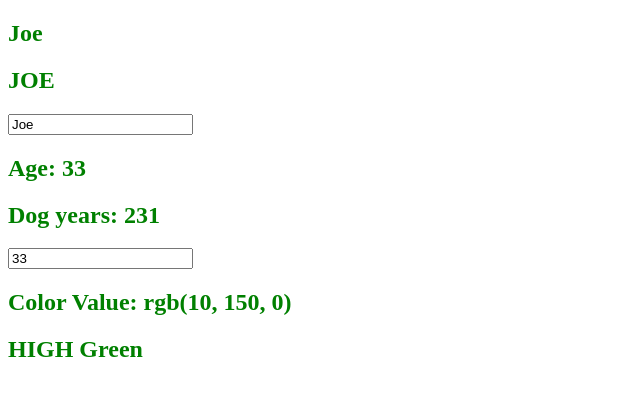
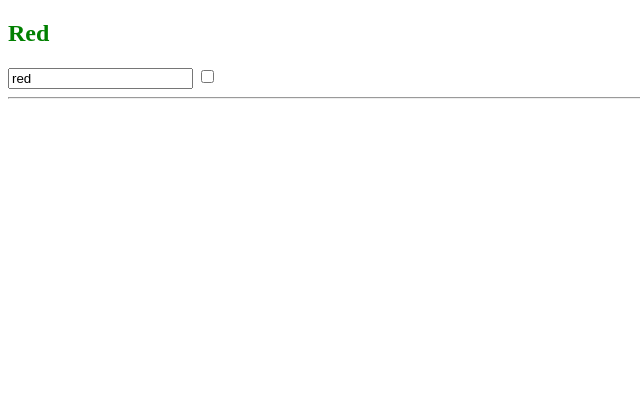
Before and after one commit to udemy-sveltekit-course/demo, a Svelte app: page / in a window 1280 px wide. Shown: the top 396 px of the page, without its empty margins (0-640 px from the left). Built offline with nearby package versions, Linux system fonts and the light colour scheme.

Commit message:
module2-video12

```diff
--- a/src/App.svelte
+++ b/src/App.svelte
@@ -1,40 +1,18 @@
 <script>
-  let name = 'Joe';
-  $: capitalizedName = name.toUpperCase();
-  let age = 33;
-  $: dogYears = age * 7;
-  let red = 10;
-  let blue = 0;
-  let green = 0;
-  let highGreen = false;
-  $: colorValue = color(red, green, blue);
-  $: console.log(green);
-  $: {
-    console.log(green, 'green');
-    console.log(red, 'red');
-  }
-
-  $: if (green > 100) {
-    highGreen = true;
-  }
-
-  function color(red, green, blue) {
-    return `rgb(${red}, ${green}, ${blue})`;
-  }
-
-  setTimeout(() => {
-    green += 150;
-  }, 1500);
+  let colorName = 'red';
+  let isChecked = false;
 </script>
 
-<h2>{name}</h2>
-<h2>{capitalizedName}</h2>
-
-<input type="text" bind:value={name} />
-
-<h2>Age: {age}</h2>
-<h2>Dog years: {dogYears}</h2>
-<input type="number" bind:value={age} />
-
-<h2>Color Value: {colorValue}</h2>
-<h2>{highGreen ? 'HIGH ' : 'LOW '} Green</h2>
+{#if colorName.toLowerCase() === 'blue'}
+  <h2>Blue</h2>
+{:else if colorName.toLowerCase() === 'red'}
+  <h2>Red</h2>
+{:else}
+  <h2>Some other color</h2>
+{/if}
+<input type="text" bind:value={colorName} />
+<input type="checkbox" bind:checked={isChecked} />
+<hr />
+{#if isChecked}
+  <h2>You win!!!</h2>
+{/if}
```
